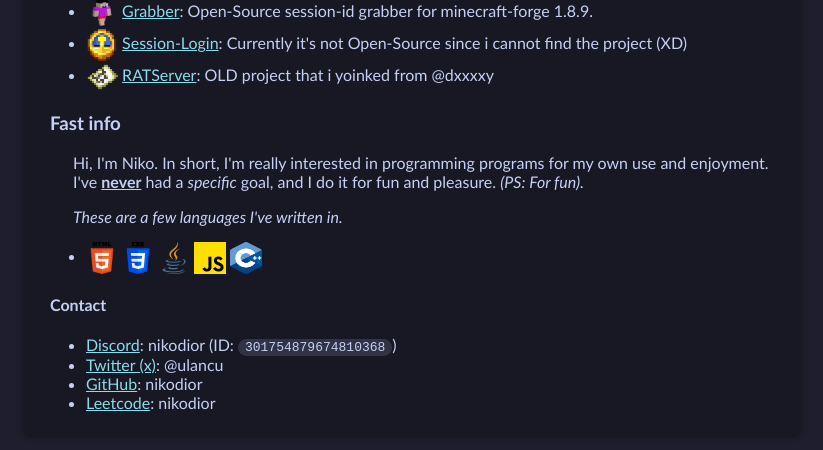
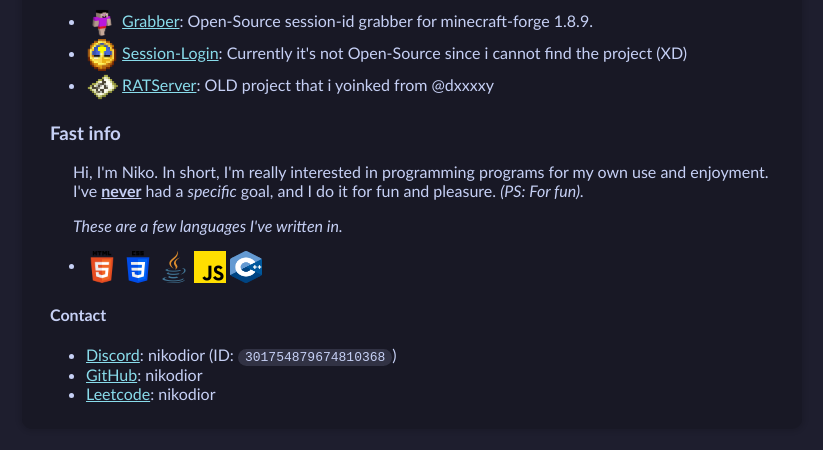
Before and after one commit to Nikodior/Nikodior.github.io, a website: page index.html in a window 1280 px wide. Shown: the part 264-714 px from the top of the page, without its empty margins (228-1051 px from the left). Drawn offline with Linux system fonts and the light colour scheme.

Commit message:
Update index.html

```diff
--- a/index.html
+++ b/index.html
@@ -110,12 +110,6 @@
                 >: nikodior (ID: <code>301754879674810368</code>)
               </li>
               <li class="list-class">
-                <!-- Twitter contact -->
-                <a href="https://twitter.com/ulancu" target="_blank"
-                  >Twitter (x)</a
-                >: @ulancu
-              </li>
-              <li class="list-class">
                 <!-- GitHub contact -->
                 <a href="https://github.com/nikodior" target="”_blank”"
                   >GitHub</a
```
